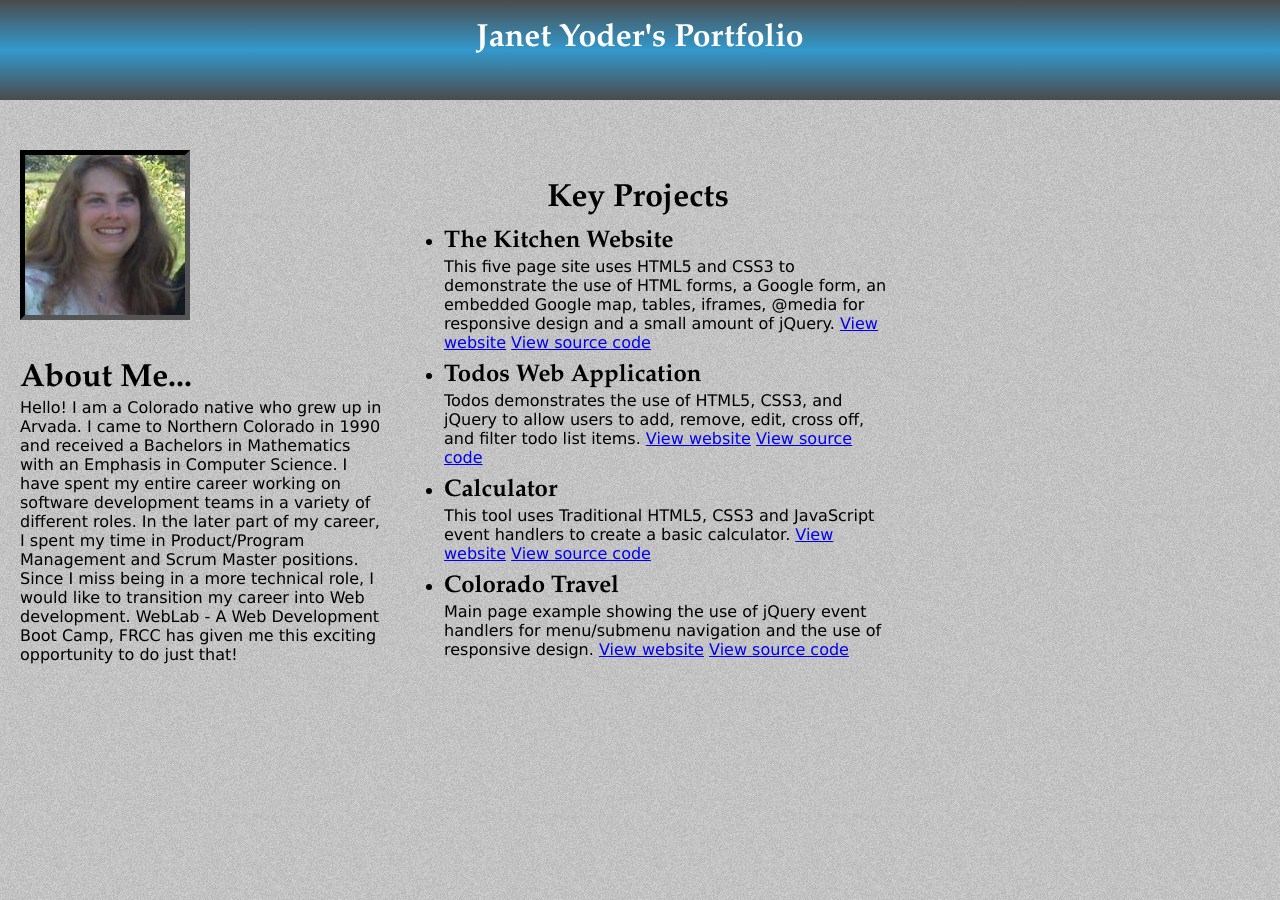
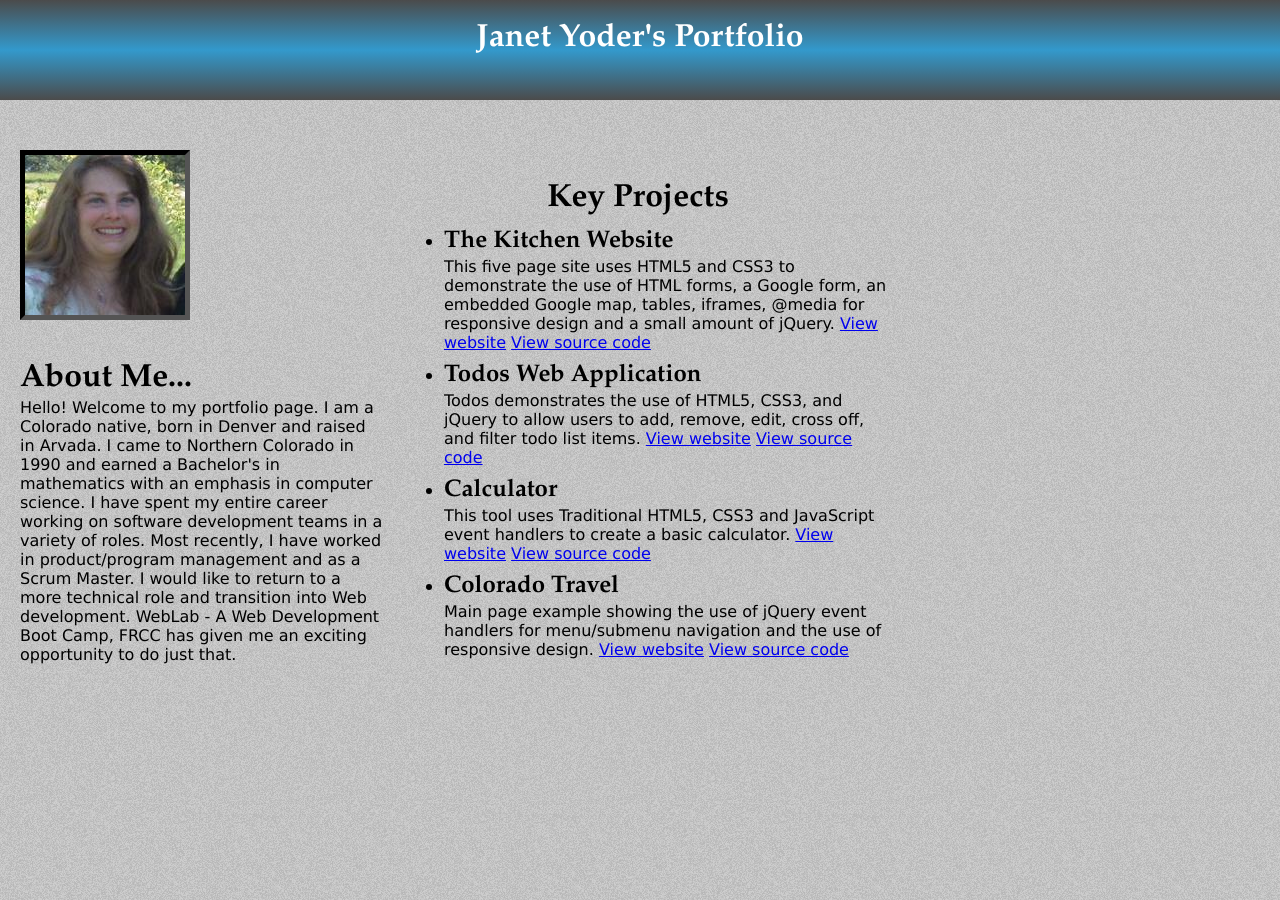
Before and after one commit to jcyoder/jcyoder.github.io, a Jekyll site: the page index.html, which Jekyll copies as it is, in a window 1280 px wide. Built offline with Jekyll 4.4.1, drawn with Linux system fonts in a browser that asks for light colours.

Commit message:
changed bio again

```diff
--- a/index.html
+++ b/index.html
@@ -25,12 +25,12 @@ title: home
 			<img class="janet" src="images/JanetYoder.jpg" alt="Photo of Janet"/>
 				<h1>About Me...</h1>
 				<p>
-					Hello!  I am a Colorado native who grew up in Arvada.  I came to Northern Colorado in 1990
-					and received a Bachelors in Mathematics with an Emphasis in Computer Science.
-					I have spent my entire career working on software development teams in a variety of different
-					roles. In the later part of my career, I spent my time in Product/Program Management and Scrum Master
-					positions. Since I miss being in a more technical role, I would like to transition my career into Web development.  WebLab - A Web Development Boot Camp,
-					FRCC has given me this exciting opportunity to do just that!
+					Hello! Welcome to my portfolio page.  I am a Colorado native, born in Denver and raised in Arvada.
+                    I came to Northern Colorado in 1990 and earned a Bachelor's in mathematics with an emphasis
+                    in computer science. I have spent my entire career working on software development teams in a variety of roles.
+                    Most recently, I have worked in product/program management and as a Scrum Master.
+                    I would like to return to a more technical role and transition into Web development.
+                    WebLab - A Web Development Boot Camp, FRCC has given me an exciting opportunity to do just that.
 				</p>
 			<!--
 			<p><span class="bio">Janet</span>&nbsp;is a Colorado native.  She came to Northern Colorado in 1990.
```
